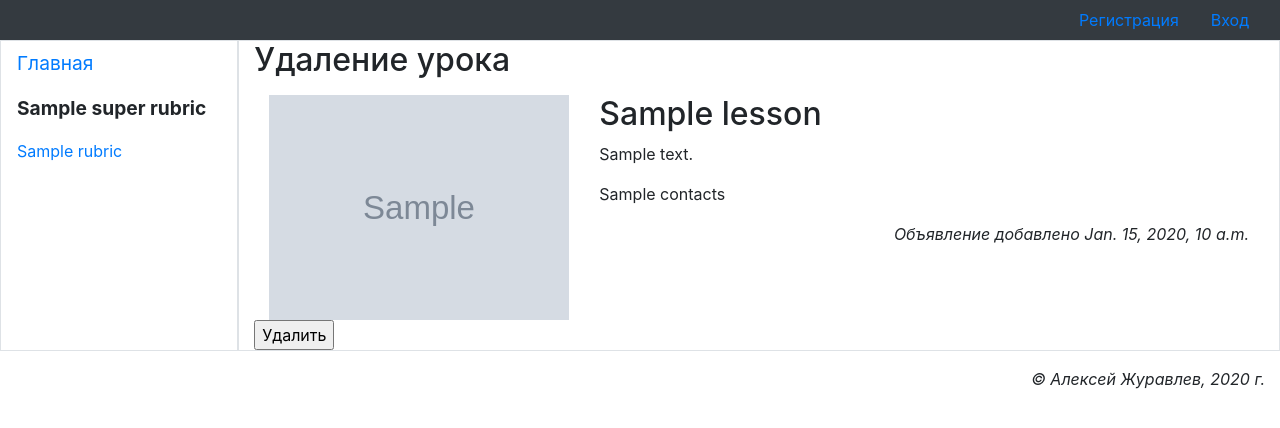
After one commit to Afsent/education-platform, a Django app: template main/templates/registration/profile_lesson_delete.html in a window 1280 px wide. The commit adds this page. Shown: the top 428 px of the page. Run offline with Django 3.2, Linux system fonts and the light colour scheme; the template is opened without the code that fills it: most values are stand-ins (such as "Sample title", 1, 10 or a date in 2020); grey boxes marked "Sample" are stand-in pictures; some libraries are stand-ins or nearby versions.

Commit message:
From profile can change and delete lessons

```diff
--- a/main/templates/registration/profile.html
+++ b/main/templates/registration/profile.html
@@ -31,6 +31,10 @@
                         <div>{{ lesson.content }}</div>
                         <p class="text-right font-italic">
                             {{ lesson.created_at }}</p>
+                        <p class="text-right mt-2">
+                            <a href="{% url 'profile_lesson_change' pk=lesson.pk %}">Исправить</a>
+                            <a href="{% url 'profile_lesson_delete' pk=lesson.pk %}">Удалить</a>
+                        </p>
                     </div>
                 </li>
             {% endfor %}
--- /dev/null
+++ b/main/templates/registration/profile_lesson_delete.html
@@ -0,0 +1,27 @@
+{% extends "layout/basic.html" %}
+
+{% block title %}Удаление урока - Профиль пользователя{% endblock %}
+
+{% block content %}
+    <h2>Удаление урока</h2>
+    <div class="container-fluid mt-3">
+        <div class="row">
+            {% if lesson.image %}
+                <div class="col-md-auto">
+                    <img src="{{ lesson.image.url }}" class="main-image">
+                </div>
+            {% endif %}
+            <div class="col">
+                <h2>{{ lesson.title }}</h2>
+                <p>{{ lesson.content }}</p>
+                <p>{{ lesson.contacts }}</p>
+                <p class="text-right font-italic">Объявление
+                    добавлено {{ lesson.created_at }}</p>
+            </div>
+        </div>
+    </div>
+    <form method="post">
+        {% csrf_token %}
+        <input type="submit" value="Удалить">
+    </form>
+{% endblock %}
--- a/main/urls.py
+++ b/main/urls.py
@@ -2,7 +2,7 @@ from django.urls import path
 from .views import profile, BBLoginView, BBLogoutView, ChangeUserInfoView, \
     BBPasswordChangeView, RegisterDoneView, RegisterUserView, user_activate, \
     main, DeleteUserView, by_rubric, detail, profile_lesson_detail, \
-    profile_lesson_add
+    profile_lesson_add, profile_lesson_change, profile_lesson_delete
 
 urlpatterns = [
     path('<int:rubric_pk>/<int:pk>/', detail, name='detail'),
@@ -12,6 +12,10 @@ urlpatterns = [
 
 # Add Django site authentication urls (for login, logout, password management)
 urlpatterns += [
+    path('accounts/profile/change/<int:pk>/', profile_lesson_change,
+         name='profile_lesson_change'),
+    path('accounts/profile/delete/<int:pk>/', profile_lesson_delete,
+         name='profile_lesson_delete'),
     path('accounts/profile/add/', profile_lesson_add,
          name='profile_lesson_add'),
     path('accounts/profile/<int:pk>/', profile_lesson_detail,
```
Also changed, not shown: main/templates/registration/profile_lesson_change.html (added, +15 -0 lines), main/views.py (+35 -0 lines).
